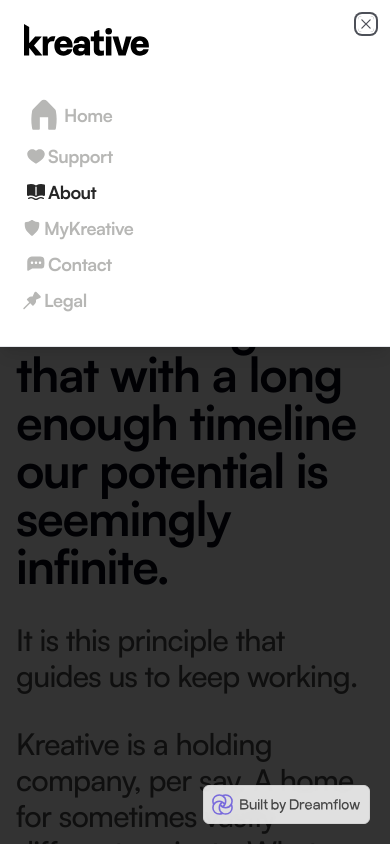
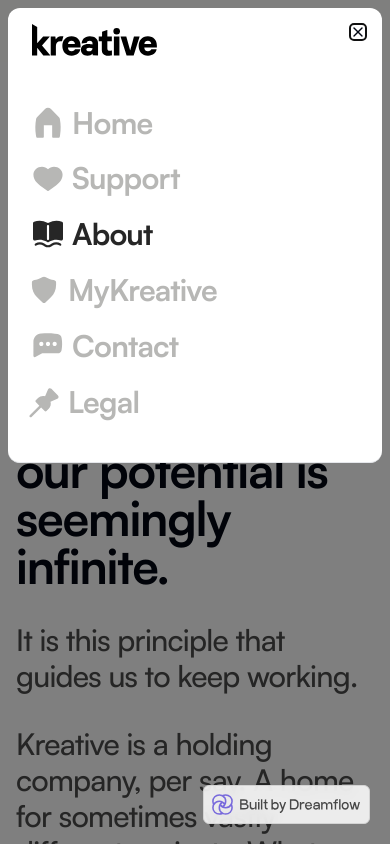
Before and after one commit to kreative/kreativeusa.com, a Next.js app: page /about in a window 390 px wide. Both pictures are taken after a click on the icon 362 px from the left and 33 px from the top of the page. Shown: the top 844 px of the page. Built offline with nearby package versions, Linux system fonts and the light colour scheme.

Commit message:
feat: mobile navbar complete

```diff
--- a/components/Navbar.tsx
+++ b/components/Navbar.tsx
@@ -12,9 +12,6 @@ import { List } from "@phosphor-icons/react/dist/ssr";
 import {
     Sheet,
     SheetContent,
-    SheetDescription,
-    SheetHeader,
-    SheetTitle,
     SheetTrigger,
 } from "@/components/ui/sheet"
 
@@ -51,6 +48,29 @@ function NavLink(props: LinkProps) {
       </p>
     </Link>
   );
+}
+
+function MobileNavLink(props: LinkProps) {
+    return (
+        <Link
+            href={props.href}
+            target={props.target}
+            className={cn(
+                "flex items-center justify-center transition hover:underline py-2 sm:py-3",
+                props.isActive ? "decoration-[rgba(38,38,38,1)]" : "decoration-inactive"
+            )}
+        >
+            {props.icon}
+            <p
+                className={cn(
+                    "font-bold tracking-tight text-3xl ml-1",
+                    props.isActive ? "text-[rgba(38,38,38,1)]" : "text-inactive"
+                )}
+            >
+                {props.title}
+            </p>
+        </Link>
+    );
 }
 
 export default function Navbar(props: NavbarProps) {
@@ -131,8 +151,9 @@ export default function Navbar(props: NavbarProps) {
             </SheetTrigger>
             <SheetContent side={"top"} className="px-6 pb-8 flex flex-col items-start justify-center">
               <Logo className="h-8 w-auto mb-6" />
-              <div className="flex flex-col items-start justify-center space-y-2">
-                <NavLink
+                <div className={"grid grid-cols-2 gap-4 w-full"}>
+                    <div className="col-span-2 sm:col-span-1 flex flex-col items-start justify-center -ml-1">
+                <MobileNavLink
                   title="Home"
                   href="/"
                   icon={
@@ -147,19 +168,19 @@ export default function Navbar(props: NavbarProps) {
                   }
                   isActive={props.activeLink === "home"}
                 />
-                <NavLink
+                <MobileNavLink
                   title="Support"
                   href="https://support.kreativeusa.com"
                   target="_blank"
-                  icon={<Heart className="w-6 h-6" color={"#B7B7B5"} />}
+                  icon={<Heart className="w-10 h-10" color={"#B7B7B5"} />}
                   isActive={false}
                 />
-                <NavLink
+                <MobileNavLink
                   title="About"
                   href="/about"
                   icon={
                     <BookOpen
-                      className="w-6 h-6"
+                      className="w-10 h-10"
                       color={
                         props.activeLink === "about"
                           ? "rgba(38,38,38,1)"
@@ -169,26 +190,26 @@ export default function Navbar(props: NavbarProps) {
                   }
                   isActive={props.activeLink === "about"}
                 />
-                <NavLink
+                <MobileNavLink
                   title="MyKreative"
                   href="https://my.kreativeusa.com/account"
                   target="_blank"
-                  icon={<Shield className="w-6 h-6 -ml-1" color={"#B7B7B5"} />}
+                  icon={<Shield className="w-10 h-10 -ml-1" color={"#B7B7B5"} />}
                   isActive={false}
                 />
-                <NavLink
+                <MobileNavLink
                   title="Contact"
                   href="mailto:hello@kreativeusa.com"
                   target="_blank"
-                  icon={<Chat className="w-6 h-6" color={"#B7B7B5"} />}
+                  icon={<Chat className="w-10 h-10" color={"#B7B7B5"} />}
                   isActive={false}
                 />
-                <NavLink
+                <MobileNavLink
                   title="Legal"
                   href="/legal"
                   icon={
                     <Pin
-                      className="w-6 h-6 -ml-1"
+                      className="w-10 h-10 -ml-1"
                       color={
                         props.activeLink === "legal" ? "#262626" : "#B7B7B5"
                       }
@@ -197,6 +218,16 @@ export default function Navbar(props: NavbarProps) {
                   isActive={props.activeLink === "legal"}
                 />
               </div>
+                    <div className={"hidden sm:block col-span-2 sm:col-span-1 relative"}>
+                        <div className={"rainbow-wrapper rounded-3xl"}>
+                            <div className={"w-full h-full flex items-end justify-end p-5"}>
+                                <p className={"font-departureMono text-xl text-white font-bold italic"}>
+                                    radical starts here
+                                </p>
+                            </div>
+                        </div>
+                    </div>
+                </div>
             </SheetContent>
           </div>
         </ContainerWide>
--- a/components/ui/sheet.tsx
+++ b/components/ui/sheet.tsx
@@ -1,17 +1,17 @@
-import * as React from "react"
-import * as SheetPrimitive from "@radix-ui/react-dialog"
-import { Cross2Icon } from "@radix-ui/react-icons"
-import { cva, type VariantProps } from "class-variance-authority"
+import * as React from "react";
+import * as SheetPrimitive from "@radix-ui/react-dialog";
+import { cva, type VariantProps } from "class-variance-authority";
+import { X } from "lucide-react";
 
-import { cn } from "@/lib/utils"
+import { cn } from "@/lib/utils";
 
-const Sheet = SheetPrimitive.Root
+const Sheet = SheetPrimitive.Root;
 
-const SheetTrigger = SheetPrimitive.Trigger
+const SheetTrigger = SheetPrimitive.Trigger;
 
-const SheetClose = SheetPrimitive.Close
+const SheetClose = SheetPrimitive.Close;
 
-const SheetPortal = SheetPrimitive.Portal
+const SheetPortal = SheetPrimitive.Portal;
 
 const SheetOverlay = React.forwardRef<
     React.ElementRef<typeof SheetPrimitive.Overlay>,
@@ -19,33 +19,34 @@ const SheetOverlay = React.forwardRef<
 >(({ className, ...props }, ref) => (
     <SheetPrimitive.Overlay
         className={cn(
-      "fixed inset-0 z-50 bg-black/80  data-[state=open]:animate-in data-[state=closed]:animate-out data-[state=closed]:fade-out-0 data-[state=open]:fade-in-0",
+            "fixed inset-0 z-[100] bg-black/50 data-[state=closed]:fade-out-0 data-[state=open]:fade-in-0",
             className
         )}
         {...props}
         ref={ref}
     />
-))
-SheetOverlay.displayName = SheetPrimitive.Overlay.displayName
+));
+SheetOverlay.displayName = SheetPrimitive.Overlay.displayName;
 
 const sheetVariants = cva(
-  "fixed z-50 gap-4 bg-background p-6 shadow-lg transition ease-in-out data-[state=closed]:duration-300 data-[state=open]:duration-500 data-[state=open]:animate-in data-[state=closed]:animate-out",
+    "fixed z-[100] gap-4 bg-white m-2 p-4 rounded-xl transition ease-in-out data-[state=open]:animate-in" +
+    " data-[state=closed]:animate-out data-[state=closed]:duration-400 data-[state=open]:duration-400",
     {
         variants: {
             side: {
                 top: "inset-x-0 top-0 border-b data-[state=closed]:slide-out-to-top data-[state=open]:slide-in-from-top",
                 bottom:
                     "inset-x-0 bottom-0 border-t data-[state=closed]:slide-out-to-bottom data-[state=open]:slide-in-from-bottom",
-        left: "inset-y-0 left-0 h-full w-3/4 border-r data-[state=closed]:slide-out-to-left data-[state=open]:slide-in-from-left sm:max-w-sm",
+                left: "inset-y-0 left-0 h-full w-full border-r data-[state=closed]:slide-out-to-left data-[state=open]:slide-in-from-left sm:max-w-sm",
                 right:
-          "inset-y-0 right-0 h-full w-3/4 border-l data-[state=closed]:slide-out-to-right data-[state=open]:slide-in-from-right sm:max-w-sm",
+                    "inset-y-0 right-0 h-[98.5%] w-3/4 data-[state=closed]:slide-out-to-right data-[state=open]:slide-in-from-right sm:max-w-md",
             },
         },
         defaultVariants: {
             side: "right",
         },
     }
-)
+);
 
 interface SheetContentProps
     extends React.ComponentPropsWithoutRef<typeof SheetPrimitive.Content>,
@@ -62,15 +63,15 @@ const SheetContent = React.forwardRef<
             className={cn(sheetVariants({ side }), className)}
             {...props}
         >
-      <SheetPrimitive.Close className="absolute right-4 top-4 rounded-sm opacity-70 ring-offset-background transition-opacity hover:opacity-100 focus:outline-none focus:ring-2 focus:ring-ring focus:ring-offset-2 disabled:pointer-events-none data-[state=open]:bg-secondary">
-        <Cross2Icon className="h-4 w-4" />
+            {children}
+            <SheetPrimitive.Close className="absolute right-4 top-4 rounded-sm ring-offset-background transition-opacity hover:opacity-100 disabled:pointer-events-none data-[state=open]:bg-secondary">
+                <X className="h-4 w-4" />
                 <span className="sr-only">Close</span>
             </SheetPrimitive.Close>
-      {children}
         </SheetPrimitive.Content>
     </SheetPortal>
-))
-SheetContent.displayName = SheetPrimitive.Content.displayName
+));
+SheetContent.displayName = SheetPrimitive.Content.displayName;
 
 const SheetHeader = ({
                          className,
@@ -83,8 +84,8 @@ const SheetHeader = ({
         )}
         {...props}
     />
-)
-SheetHeader.displayName = "SheetHeader"
+);
+SheetHeader.displayName = "SheetHeader";
 
 const SheetFooter = ({
                          className,
@@ -97,8 +98,8 @@ const SheetFooter = ({
         )}
         {...props}
     />
-)
-SheetFooter.displayName = "SheetFooter"
+);
+SheetFooter.displayName = "SheetFooter";
 
 const SheetTitle = React.forwardRef<
     React.ElementRef<typeof SheetPrimitive.Title>,
@@ -109,8 +110,8 @@ const SheetTitle = React.forwardRef<
         className={cn("text-lg font-semibold text-foreground", className)}
         {...props}
     />
-))
-SheetTitle.displayName = SheetPrimitive.Title.displayName
+));
+SheetTitle.displayName = SheetPrimitive.Title.displayName;
 
 const SheetDescription = React.forwardRef<
     React.ElementRef<typeof SheetPrimitive.Description>,
@@ -121,8 +122,8 @@ const SheetDescription = React.forwardRef<
         className={cn("text-sm text-muted-foreground", className)}
         {...props}
     />
-))
-SheetDescription.displayName = SheetPrimitive.Description.displayName
+));
+SheetDescription.displayName = SheetPrimitive.Description.displayName;
 
 export {
     Sheet,
@@ -135,4 +136,4 @@ export {
     SheetFooter,
     SheetTitle,
     SheetDescription,
-}
+};
--- a/styles/globals.css
+++ b/styles/globals.css
@@ -1,6 +1,43 @@
 @tailwind base;
 @tailwind components;
 @tailwind utilities;
+
+.rainbow-wrapper {
+  height: 100%;
+  width: 100%;
+  left:0;
+  right: 0;
+  top: 0;
+  bottom: 0;
+  position: absolute;
+  background: linear-gradient(124deg, #ff2400, #e81d1d, #e8b71d, #e3e81d, #1de840, #1ddde8, #2b1de8, #dd00f3, #dd00f3);
+  background-size: 1800% 1800%;
+
+  -webkit-animation: rainbow 18s ease infinite;
+  -z-animation: rainbow 18s ease infinite;
+  -o-animation: rainbow 18s ease infinite;
+  animation: rainbow 18s ease infinite;}
+
+@-webkit-keyframes rainbow {
+  0%{background-position:0% 82%}
+  50%{background-position:100% 19%}
+  100%{background-position:0% 82%}
+}
+@-moz-keyframes rainbow {
+  0%{background-position:0% 82%}
+  50%{background-position:100% 19%}
+  100%{background-position:0% 82%}
+}
+@-o-keyframes rainbow {
+  0%{background-position:0% 82%}
+  50%{background-position:100% 19%}
+  100%{background-position:0% 82%}
+}
+@keyframes rainbow {
+  0%{background-position:0% 82%}
+  50%{background-position:100% 19%}
+  100%{background-position:0% 82%}
+}
 
 /* width */
 ::-webkit-scrollbar {
```
Lines whose indentation alone changed are shown as unchanged.
